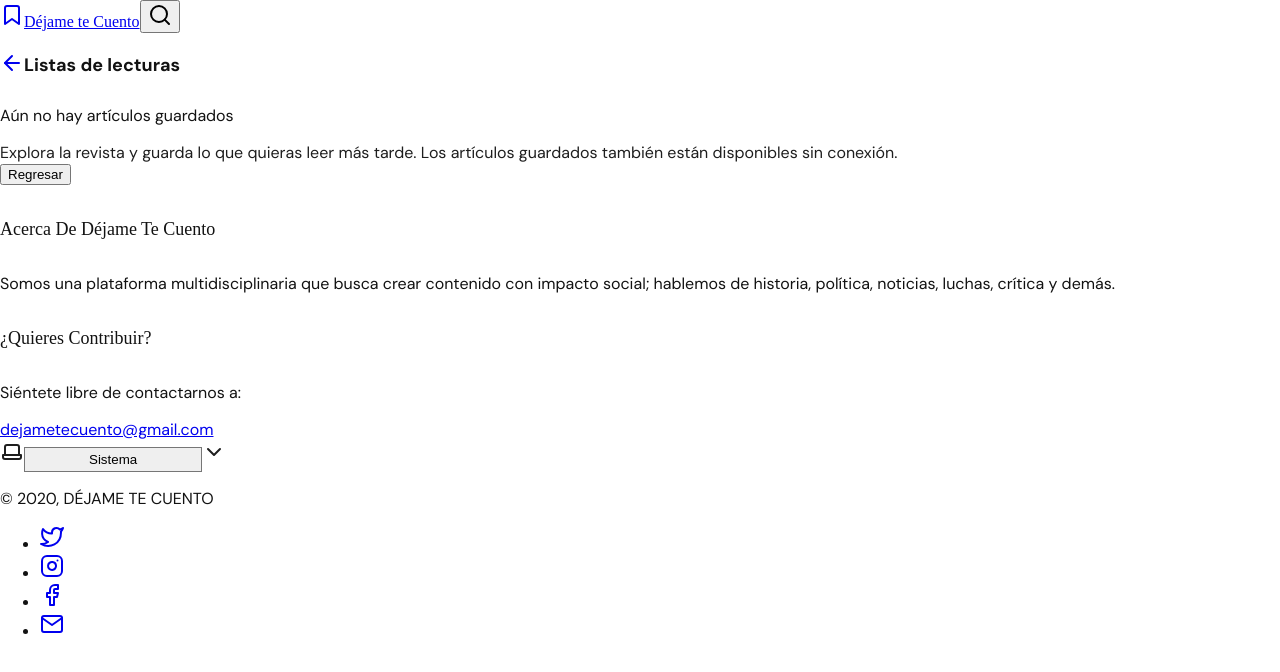
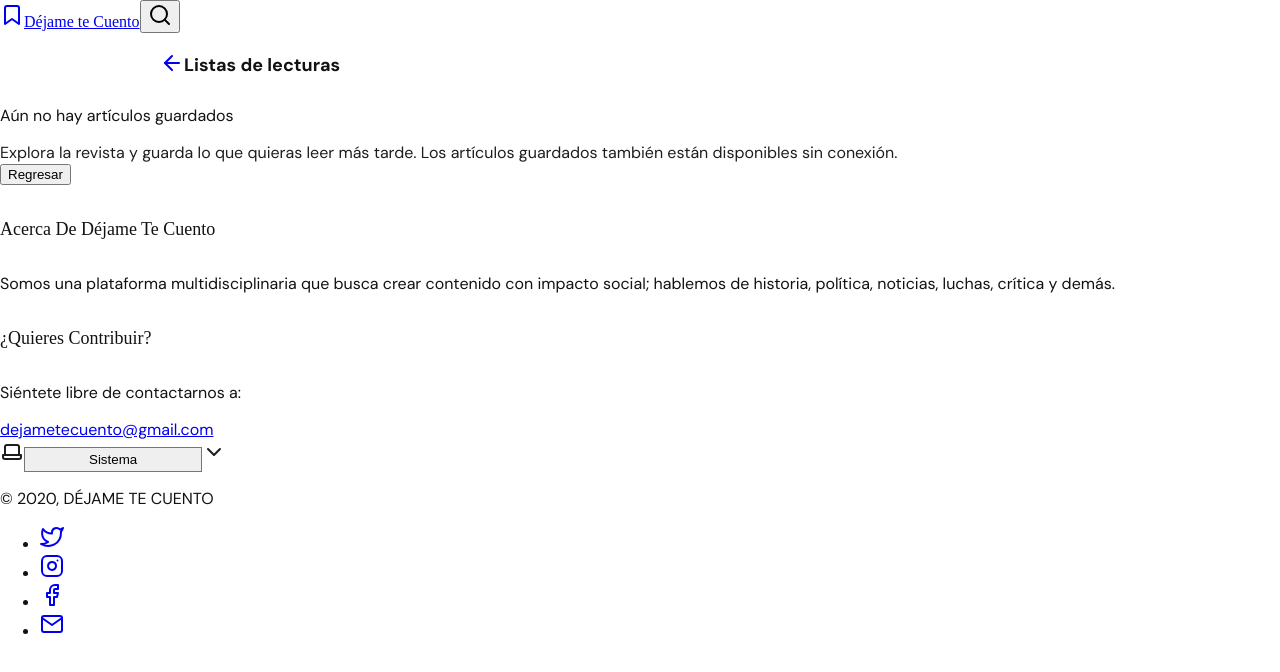
Before and after one commit to fabrizziomoncada/dejametecuento-site, a Next.js app: page /lists in a window 1280 px wide. Shown: the top 672 px of the page. Built offline with nearby package versions, Linux system fonts and the light colour scheme; a web font is replaced by a local one.

Commit message:
Fix article layout width

```diff
--- a/components/article/Article/Article.tsx
+++ b/components/article/Article/Article.tsx
@@ -10,7 +10,7 @@ function Article({ article }: { article: TArticle | undefined }) {
   if (!article) return <p>Something went wrong</p>
 
   return (
-    <article className="flex flex-col border-b mb-14 lg:w-9/12 mx-auto">
+    <article className="flex flex-col border-b mb-14 lg:w-9/12 lg:mx-auto">
       <header className="pt-4 mb-14 border-b">
         <Link href={`/${article.category.slug}`}>
           <a className="uppercase text-sm font-bold px-2 py-1 text-accent border border-accent rounded-sm">
--- a/components/common/Subheader/Subheader.module.css
+++ b/components/common/Subheader/Subheader.module.css
@@ -1,5 +1,5 @@
 .root {
-  @apply sticky flex items-center my-2 h-12 top-0 z-10 bg-secondary;
+  @apply sticky flex items-center my-2 h-12 top-0 z-10 bg-secondary lg:w-9/12 lg:mx-auto;
 }
 
 .title {
```
